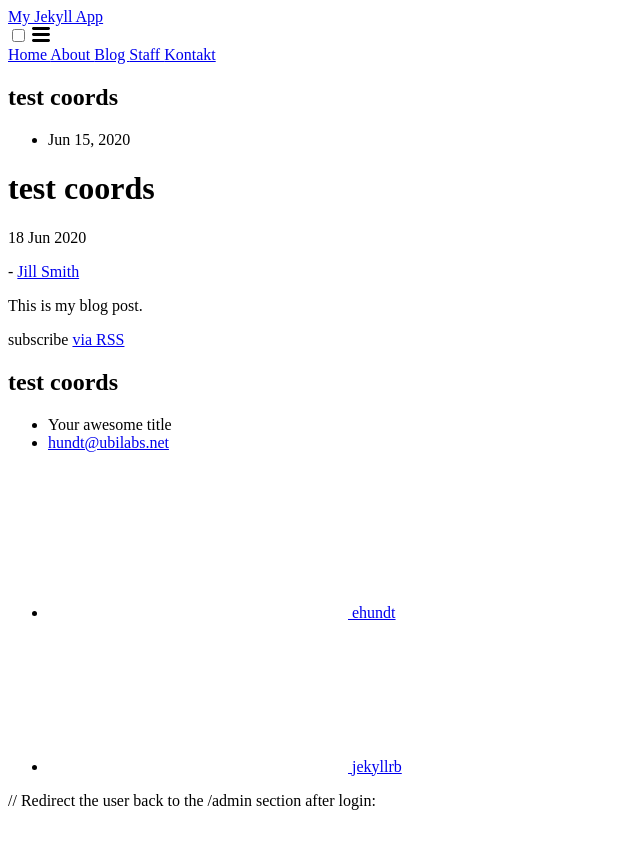
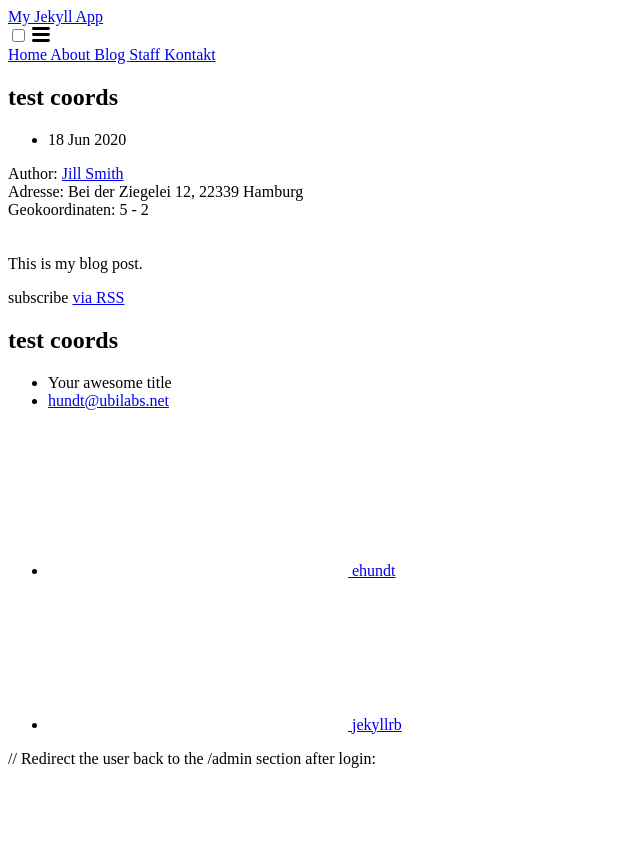
Before and after one commit to ehundt/test-jekyll-netlify, a Jekyll site: the page built from _posts/2020-06-18-test-coords.md, in a window 1280 px wide. Shown: the top 849 px of the page, without its empty margins (0-640 px from the left). Built offline with Jekyll 4.4.1, drawn with Linux system fonts in a browser that asks for light colours; a script that is not in the unit is left out.

Commit message:
fix layout, add content

```diff
--- a/_layouts/default.html
+++ b/_layouts/default.html
@@ -29,7 +29,7 @@
       <div class="wrapper">
         <div class="home">
 <h2 class="post-list-heading">{{ page.title }}</h2>
-    <ul class="post-list"><li><span class="post-meta">Jun 15, 2020</span>
+    <ul class="post-list"><li><span class="post-meta">{{ page.date | date_to_string }}</span>
 </li></ul>
     <p>{{content}}
 
--- a/_layouts/post.html
+++ b/_layouts/post.html
@@ -1,11 +1,18 @@
 ---
 layout: default
 ---
-<h1>{{ page.title }}</h1>
-<p>{{ page.date | date_to_string }}</p>
 {% assign author = site.authors | where: 'name', page.author | first %}
 {% if author %}
-  - <a href="{{ author.url }}">{{ author.display_name }}</a>
+  <div>Author: <a href="{{ author.url }}">{{ author.display_name }}</a></div>
 {% endif %}
 
-{{ content }}
+{% if page.address %}
+<div>Adresse: {{ page.address.street }}, {{ page.address.post-code }} {{ page.address.city }}</a></div>
+{% endif %}
+
+{% if page.location %}
+<div>Geokoordinaten: {{ page.location.latitude }} - {{ page.location.longitude }}</a></div>
+{% endif %}
+
+
+<div class="content">{{ content }}</div>
--- a/_sass/main.scss
+++ b/_sass/main.scss
@@ -1,3 +1,7 @@
 .current {
   color: red;
 }
+
+.content {
+  padding-top: 20px;
+}
```
